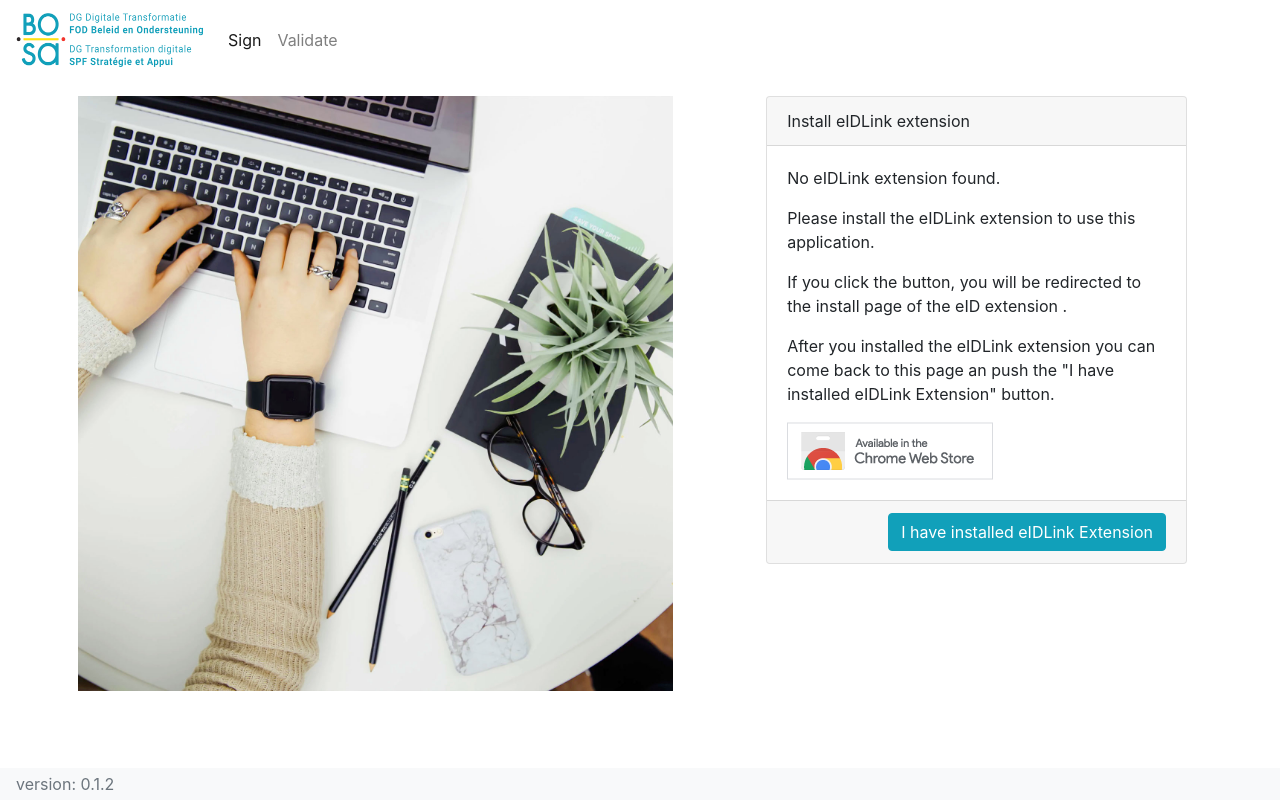
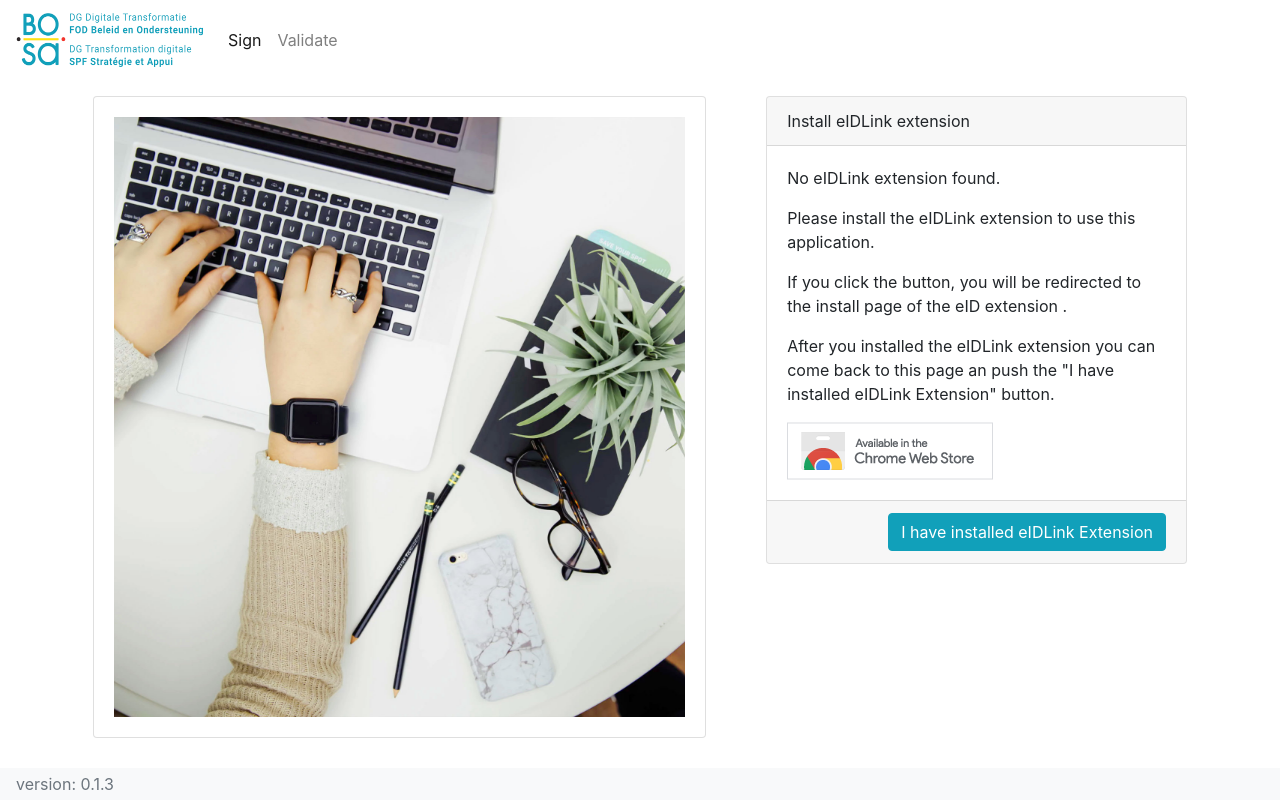
Before and after one commit to Fedict/fts-gui-sign, a React (Create React App) app: page /sign in a window 1280 px wide. Built offline with nearby package versions, Linux system fonts and the light colour scheme.

Commit message:
change image size

```diff
--- a/src/modules/fileUpload/actions/UploadFileActions.js
+++ b/src/modules/fileUpload/actions/UploadFileActions.js
@@ -27,12 +27,12 @@ export const FILE_DISPLAY_XML_CONTENT = "FILE_DISPLAY_XML_CONTENT"
 export const displayFile = (file) => async (dispatch) => {
 
     dispatch({ type: FILE_DISPLAY_FILE, payload: file })
-
-    if (file.type === "application/xml" || file.type === "text/xml") {
-        const content = await getContentData(file)
-        dispatch({type: FILE_DISPLAY_XML_CONTENT, payload : content})
+    if (file) {
+        if (file.type === "application/xml" || file.type === "text/xml") {
+            const content = await getContentData(file)
+            dispatch({ type: FILE_DISPLAY_XML_CONTENT, payload: content })
+        }
     }
-
 }
 
 
--- a/src/modules/fileUpload/components/DisplayFile/DisplayFile.js
+++ b/src/modules/fileUpload/components/DisplayFile/DisplayFile.js
@@ -1,7 +1,6 @@
 import React from 'react'
 import { CardContainer } from '../../../components/Card/CardContainer'
 import { connect } from 'react-redux'
-import IMAGE from './img.jpg'
 
 
 /**
@@ -23,7 +22,7 @@ export const DisplayFile = ({ uploadFile }) => {
                 return (
                     <CardContainer
                         title={'Selected document ' + data.name}>
-                        <object width="100%" height="500" type="application/pdf" data={data.url}>
+                        <object style={{ height: "70vh", width: "100%" }} type="application/pdf" data={data.url}>
                             <p>PDF cannot be shown</p>
                         </object>
                     </CardContainer>
@@ -35,7 +34,19 @@ export const DisplayFile = ({ uploadFile }) => {
             // }
         }
     }
-    return <div className="mr-5"><img src={IMAGE} width="100%" alt="" /></div>
+    return (
+        <CardContainer><div style={{
+            height: "75vh",
+            width: "100%",
+            backgroundColor: "white",
+            backgroundImage:"url('./img/img.jpg')",
+            backgroundPosition: "center",
+            backgroundRepeat: "no-repeat",
+            backgroundSize: "cover"
+        }}>
+        </div>
+        </CardContainer>
+    )
 
 }
 
```
Also changed, not shown: public/img/img.jpg (renamed from src/modules/fileUpload/components/DisplayFile/img.jpg), 1 other file (tests, documents, lock files or other folders).
